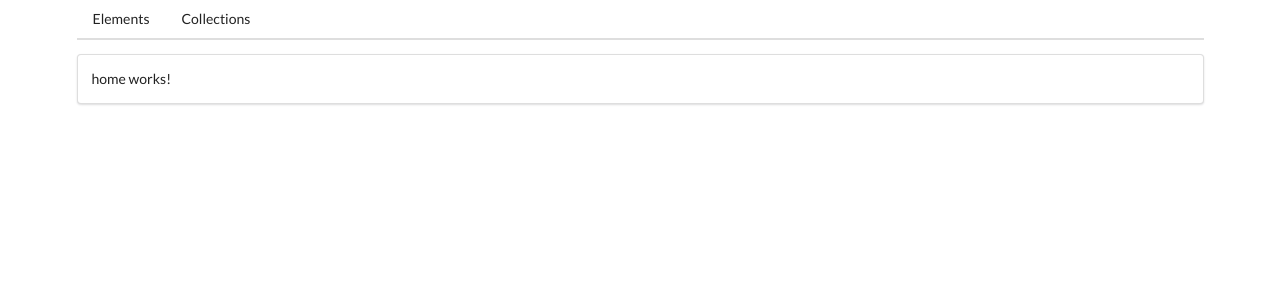
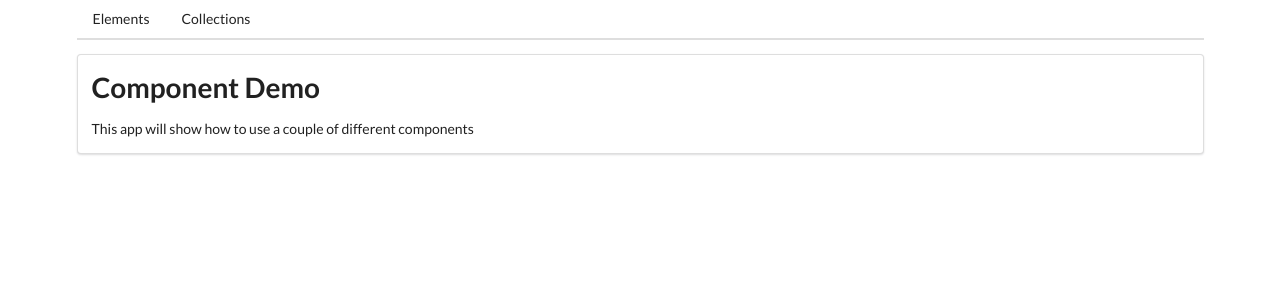
Before and after one commit to Seborider/components, an Angular app: page / in a window 1280 px wide. Shown: the top 300 px of the page. Built offline with nearby package versions, Linux system fonts and the light colour scheme.

Commit message:
🎨 Add content to Home and NotFound components

```diff
--- a/src/app/home/home.component.html
+++ b/src/app/home/home.component.html
@@ -1 +1,4 @@
-<p>home works!</p>
+<h1>Component Demo</h1>
+<p>
+    This app will show how to use a couple of different components
+</p>
--- a/src/app/not-found/not-found.component.html
+++ b/src/app/not-found/not-found.component.html
@@ -1 +1 @@
-<p>not-found works!</p>
+<h3>Oops...Page not found</h3>
```
